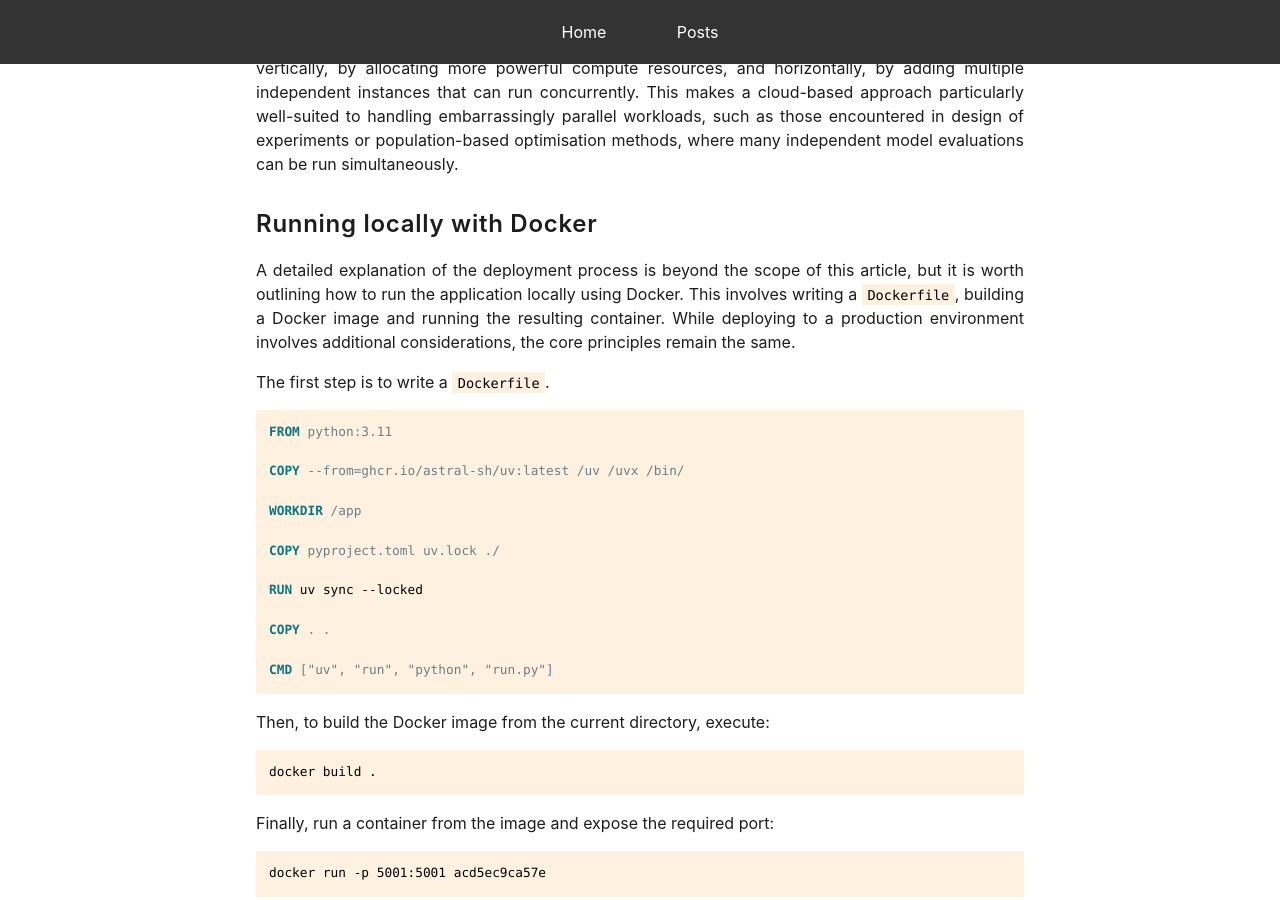
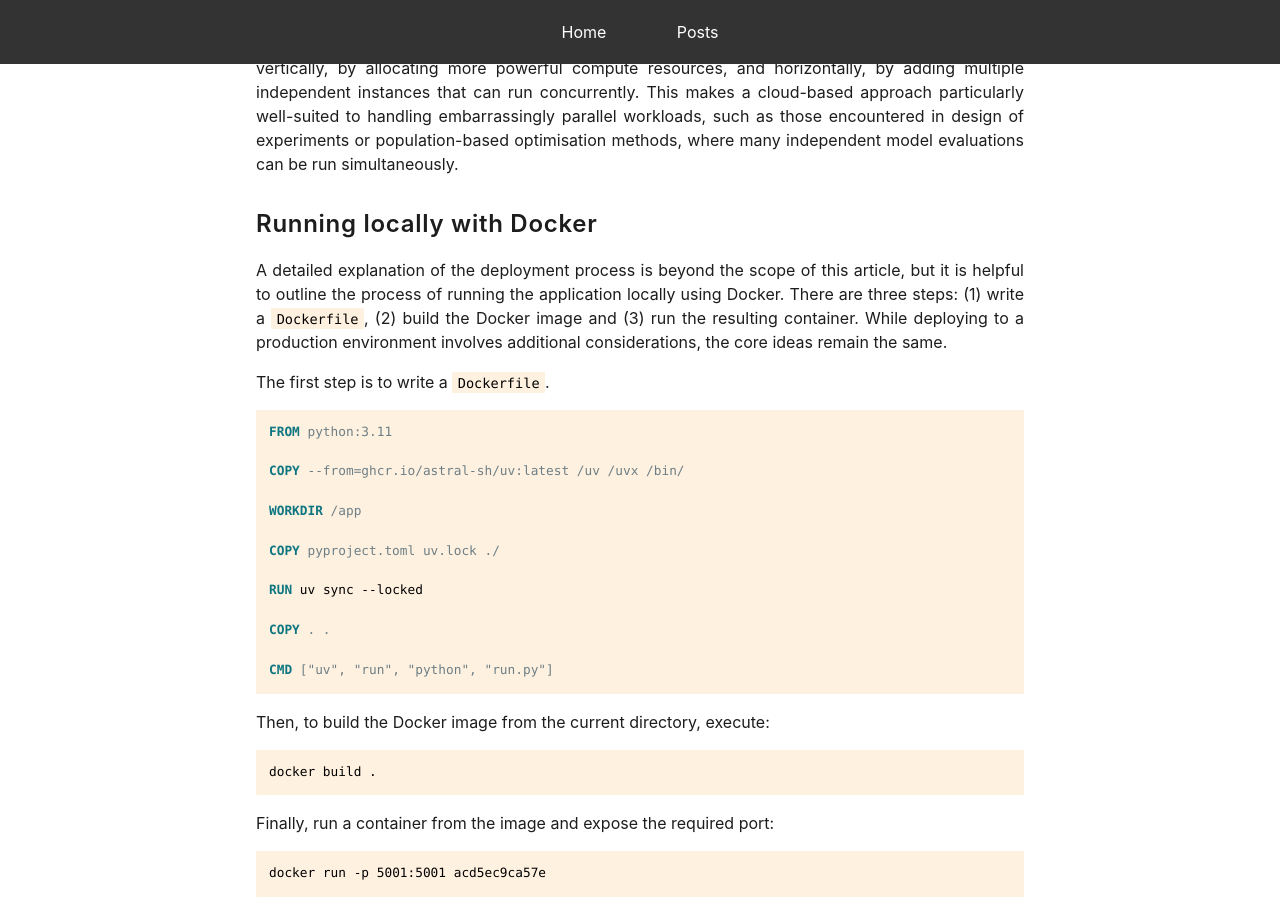
Before and after one commit to mark-hobbs/mark-hobbs.github.io, a Jekyll site: the page built from _posts/2025-04-15-model-deployment.md, in a window 1280 px wide and 900 px high, scrolled down 5423 px. Built offline with Jekyll 4.4.1, drawn with Linux system fonts in a browser that asks for light colours; formulas are drawn with MathJax 3.

Commit message:
Running locally with Docker

```diff
--- a/_posts/2025-04-15-model-deployment.md
+++ b/_posts/2025-04-15-model-deployment.md
@@ -239,7 +239,7 @@
 
 ## Running locally with Docker
 
-A detailed explanation of the deployment process is beyond the scope of this article, but it is worth outlining how to run the application locally using Docker. This involves writing a `Dockerfile`, building a Docker image and running the resulting container. While deploying to a production environment involves additional considerations, the core principles remain the same.
+A detailed explanation of the deployment process is beyond the scope of this article, but it is helpful to outline the process of running the application locally using Docker. There are three steps: (1) write a `Dockerfile`, (2) build the Docker image and (3) run the resulting container. While deploying to a production environment involves additional considerations, the core ideas remain the same.
 
 The first step is to write a `Dockerfile`.
 
```
